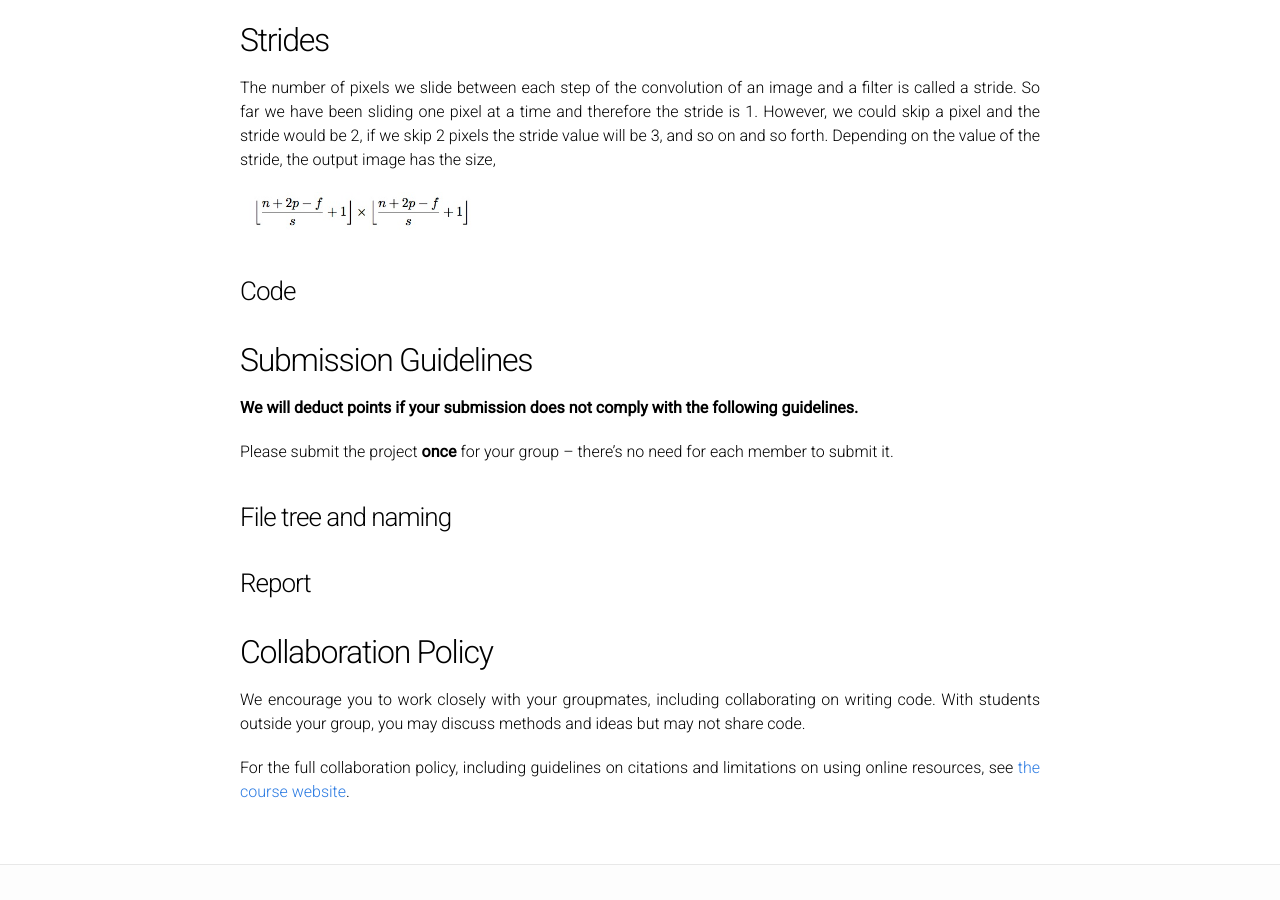
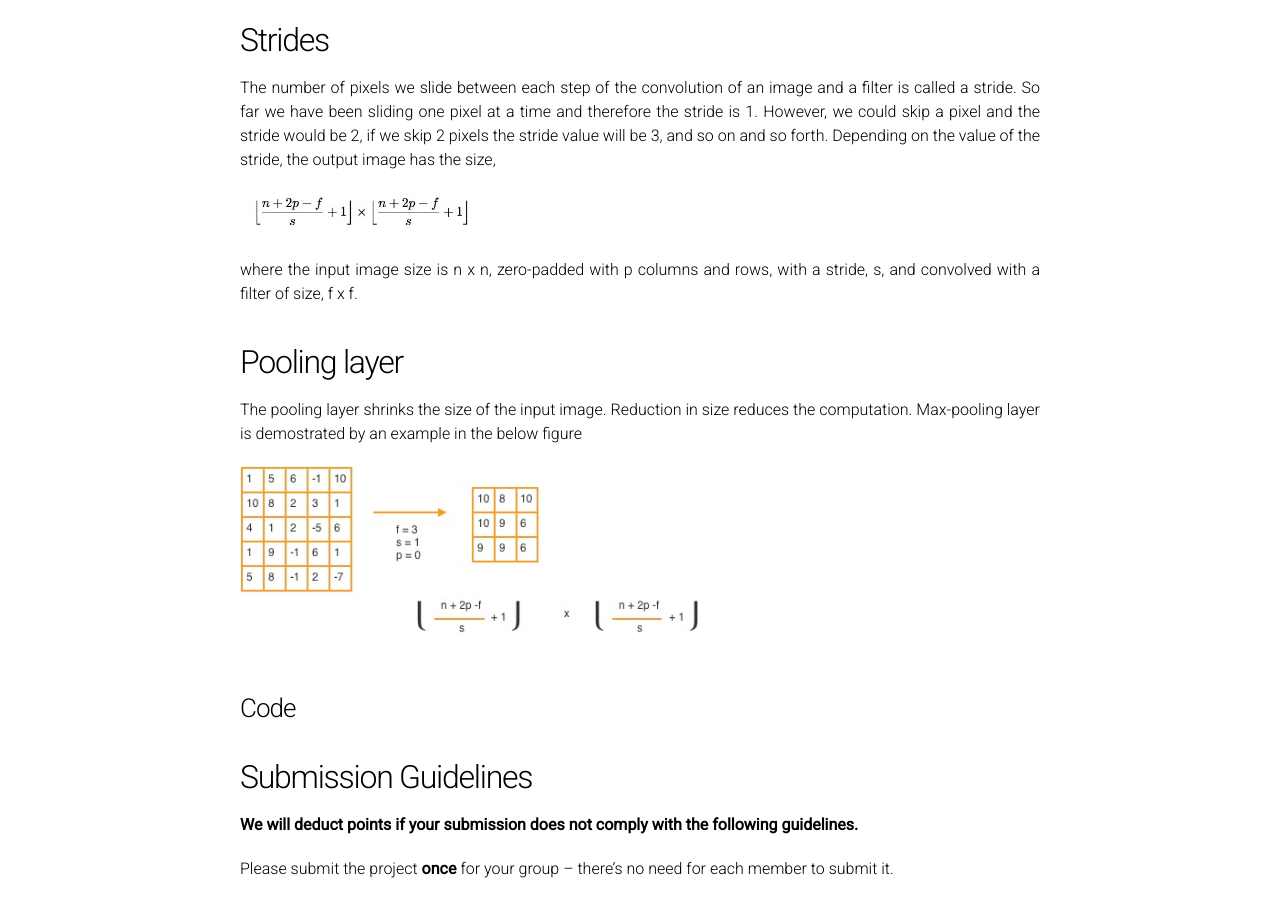
Before and after one commit to cmsc426spring2019/cmsc426spring2019.github.io, a Jekyll site: the page built from project4.md, in a window 1280 px wide and 900 px high, scrolled down 5195 px. Built offline with Jekyll 4.4.1, drawn with Linux system fonts in a browser that asks for light colours.

Commit message:
Update project4.md

```diff
--- a/project4.md
+++ b/project4.md
@@ -105,6 +105,12 @@ The number of pixels we slide between each step of the convolution of an image a
 
 <img src="/assets/proj4/strideeq.jpg" width="30%">
 
+where the input image size is n x n, zero-padded with p columns and rows, with a stride, s, and convolved with a filter of size, f x f.
+
+## Pooling layer
+The pooling layer shrinks the size of the input image. Reduction in size reduces the computation. Max-pooling layer is demostrated by an example in the below figure
+
+<img src="/assets/proj4/maxpooling-2.jpg" width="60%">
 
 ### Code
 
```
